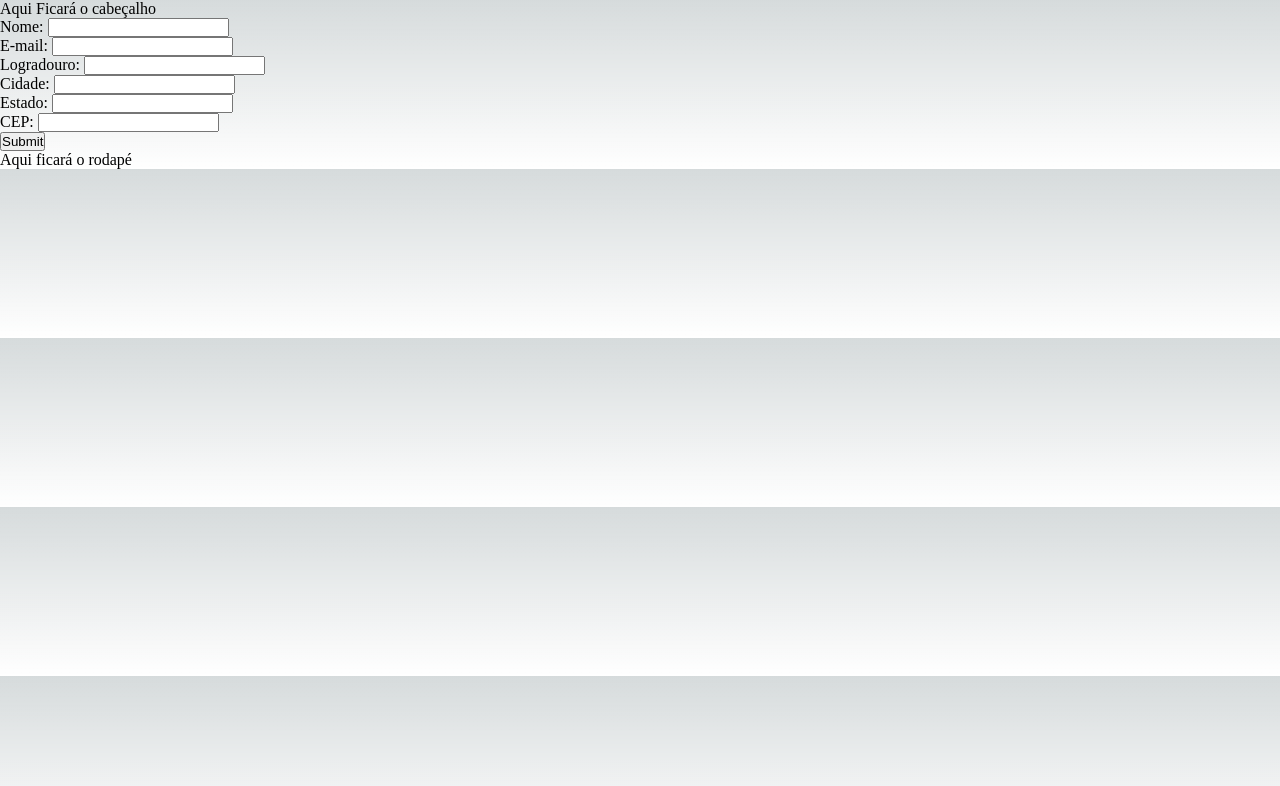
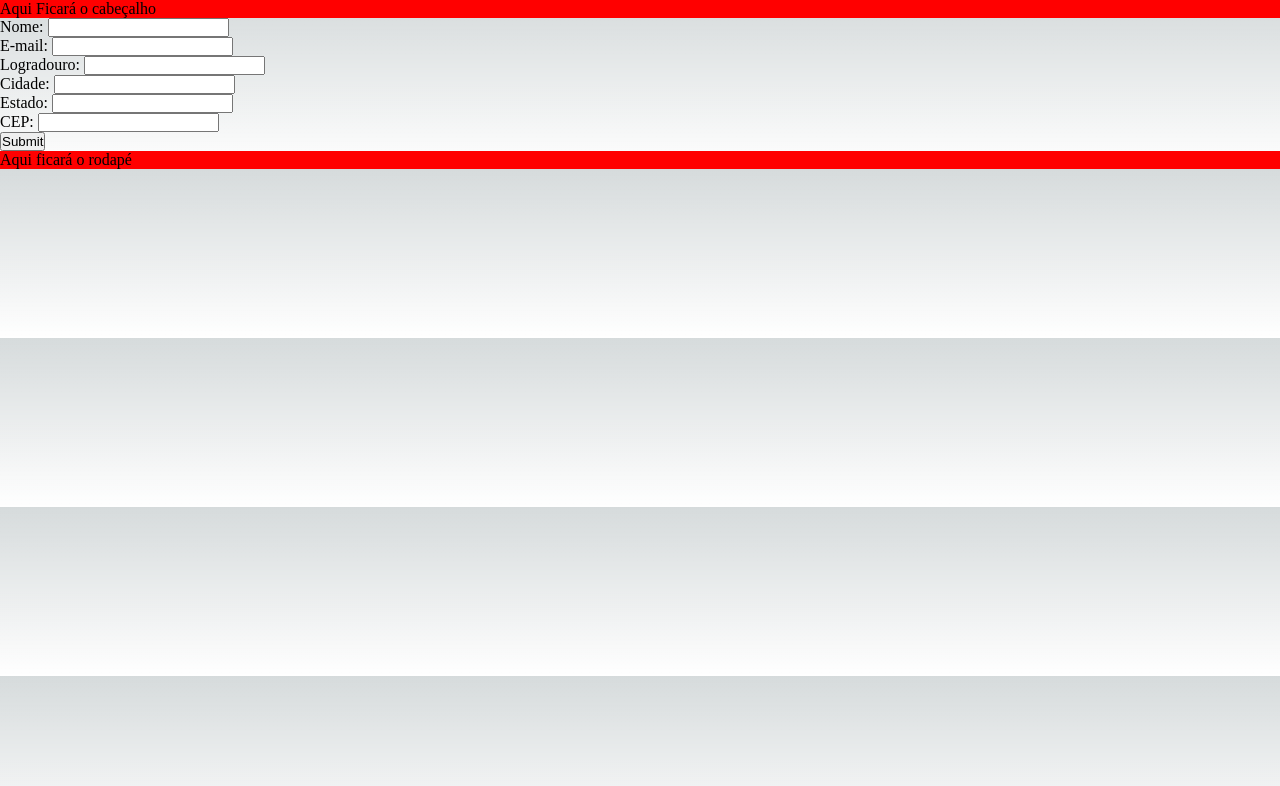
Before and after one commit to EduardoGomesSa/cadastro-cliente-next, a Next.js app: page /formulario in a window 1280 px wide. Shown: the top 786 px of the page. Built offline with nearby package versions, Linux system fonts and the light colour scheme.

Commit message:
criação dos arquivos css de footer e module

```diff
--- a/src/components/footer.tsx
+++ b/src/components/footer.tsx
@@ -1,6 +1,8 @@
+import styles from '../styles/Footer.module.css'
+
 export default function Footer(){
     return (
-        <div>
+        <div className={styles.footer}>
             Aqui ficará o rodapé
         </div>
     )
--- a/src/components/header.tsx
+++ b/src/components/header.tsx
@@ -1,6 +1,8 @@
+import styles from '../styles/Header.module.css'
+
 export default function Header(){
     return (
-        <div>
+        <div className={styles.header}>
             Aqui Ficará o cabeçalho
         </div>
     )
--- /dev/null
+++ b/src/styles/Footer.module.css
@@ -0,0 +1,4 @@
+.footer{
+    display: flex;
+    background-color: red;
+}
--- /dev/null
+++ b/src/styles/Header.module.css
@@ -0,0 +1,4 @@
+.header{
+    display: flex;
+    background-color: red;
+}
```
